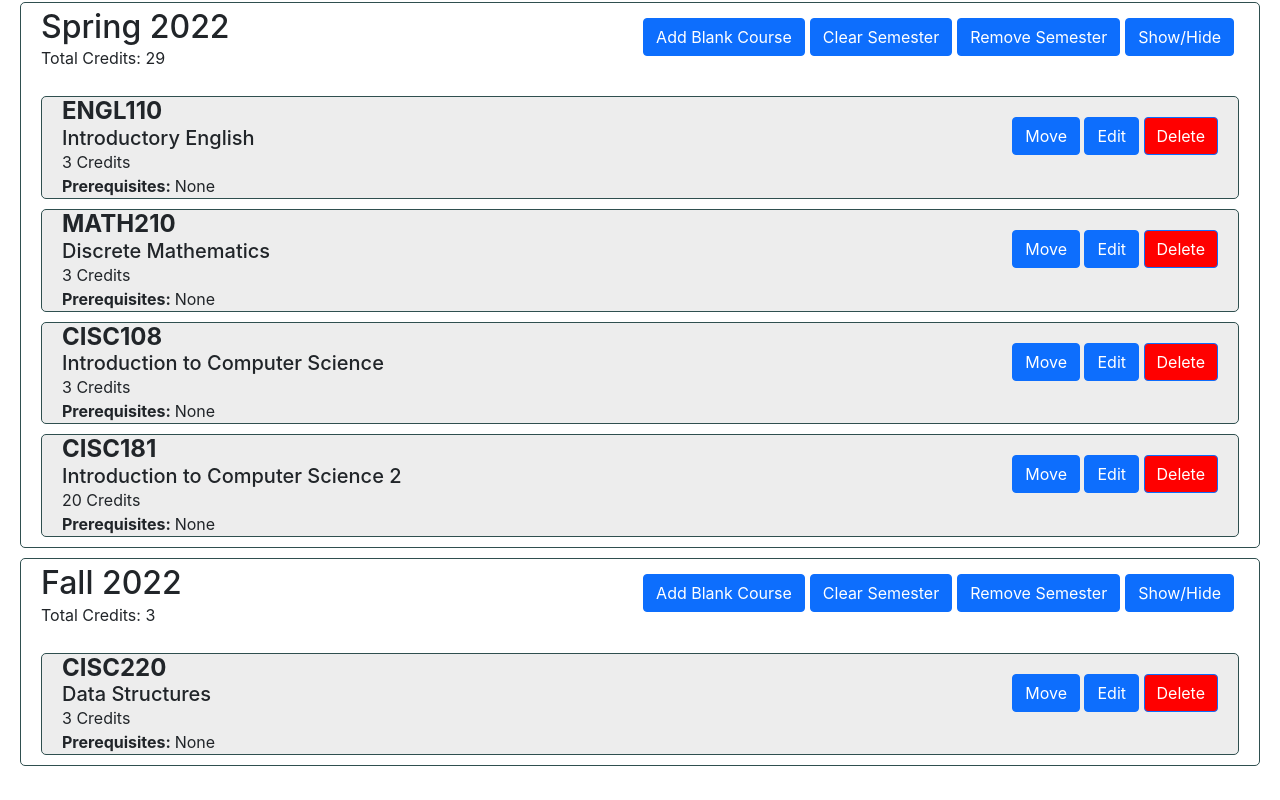
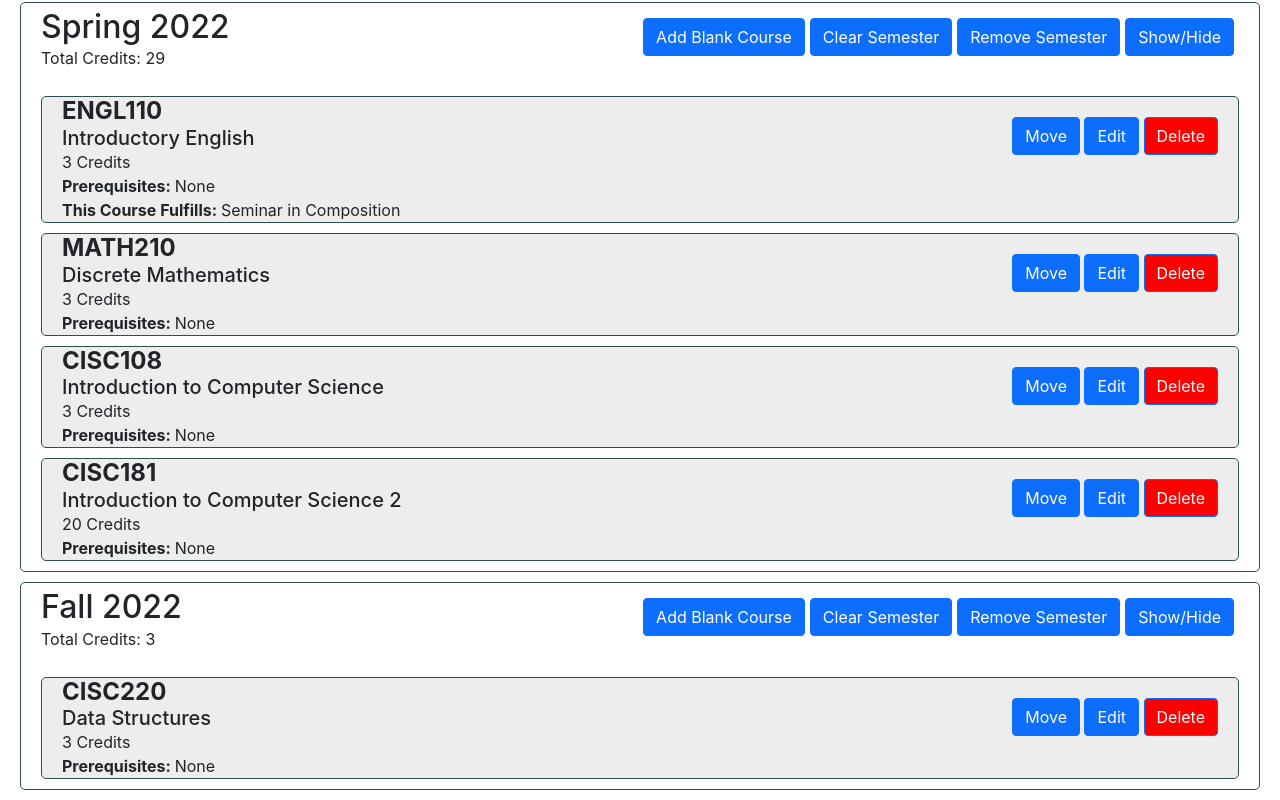
Before and after one commit to UD-CISC275-S22/cis-scheduler-team-16, a React (Create React App) app: page / in a window 1280 px wide. Shown: the part 964-1764 px from the top of the page. Before the commit the page ends 1740 px from the top, so only its background shows below. Built offline with nearby package versions, Linux system fonts and the light colour scheme.

Commit message:
Small QOL tweaks

```diff
--- a/src/components/CourseViewer.tsx
+++ b/src/components/CourseViewer.tsx
@@ -133,7 +133,45 @@ export function CourseViewer({
                         {course.satisfied_requirements.length !== 0 && (
                             <div>
                                 <strong>This Course Fulfills: </strong>
-                                {course.satisfied_requirements.join(", ")}
+                                {[...course.satisfied_requirements]
+                                    .join(", ")
+                                    .replace(
+                                        "cah",
+                                        "Creative Arts and Humanities"
+                                    )
+                                    .replace("sem", "Seminar in Composition")
+                                    .replace("fys", "First Year Seminar")
+                                    .replace(
+                                        "dle",
+                                        "Discovery Learning Experience"
+                                    )
+                                    .replace("mul", "Multicultural")
+                                    .replace(
+                                        "hcc",
+                                        "History and Cultural Change"
+                                    )
+                                    .replace(
+                                        "sbs",
+                                        "Social and Behavioral Change"
+                                    )
+                                    .replace(
+                                        "mnt",
+                                        "Mathematics, Natural Sciences, and Technology"
+                                    )
+                                    .replace("cap", "Capstone Experience")
+                                    .replace("ulc", "Upper Level Credit")
+                                    .replace(
+                                        "cpp",
+                                        "Career and Professional Preparation"
+                                    )
+                                    .replace(
+                                        "upp",
+                                        "College of Engineering Upper Level Breadth"
+                                    )
+                                    .replace(
+                                        "caf",
+                                        "Custom Area Focus Requirement"
+                                    )}
                             </div>
                         )}
                     </Col>
@@ -514,7 +552,7 @@ export function CourseViewer({
                                 backgroundColor: "slategray",
                                 borderColor: "darkgray"
                             }}
-                            onClick={() =>
+                            onClick={() => {
                                 updateCourse(
                                     {
                                         courseId: course.backup.courseId,
@@ -528,8 +566,16 @@ export function CourseViewer({
                                     },
                                     semesterIndex,
                                     courseIndex
-                                )
-                            }
+                                );
+                                setRequirements(
+                                    course.backup.satisfied_requirements
+                                );
+                                setCourseName(course.backup.name);
+                                setCreditHours(course.backup.credithours);
+                                setPrerequisites(
+                                    course.backup.prereqs.join(", ")
+                                );
+                            }}
                         >
                             Restore to Defaults
                         </Button>
--- a/src/templates/PlansList.json
+++ b/src/templates/PlansList.json
@@ -13,13 +13,13 @@
                         "name": "Introductory English",
                         "prereqs": [],
                         "credithours": 3,
-                        "satisfied_requirements": [],
+                        "satisfied_requirements": ["sem"],
                         "backup": {
                             "courseId": "ENGL110",
                             "name": "Introductory English",
                             "prereqs": [],
                             "credithours": 3,
-                            "satisfied_requirements": []
+                            "satisfied_requirements": ["sem"]
                         }
                     },
                     {
```
Also changed, not shown: src/templates/DelawareCourseCatalog.json, 1 other file (tests, documents, lock files or other folders).
